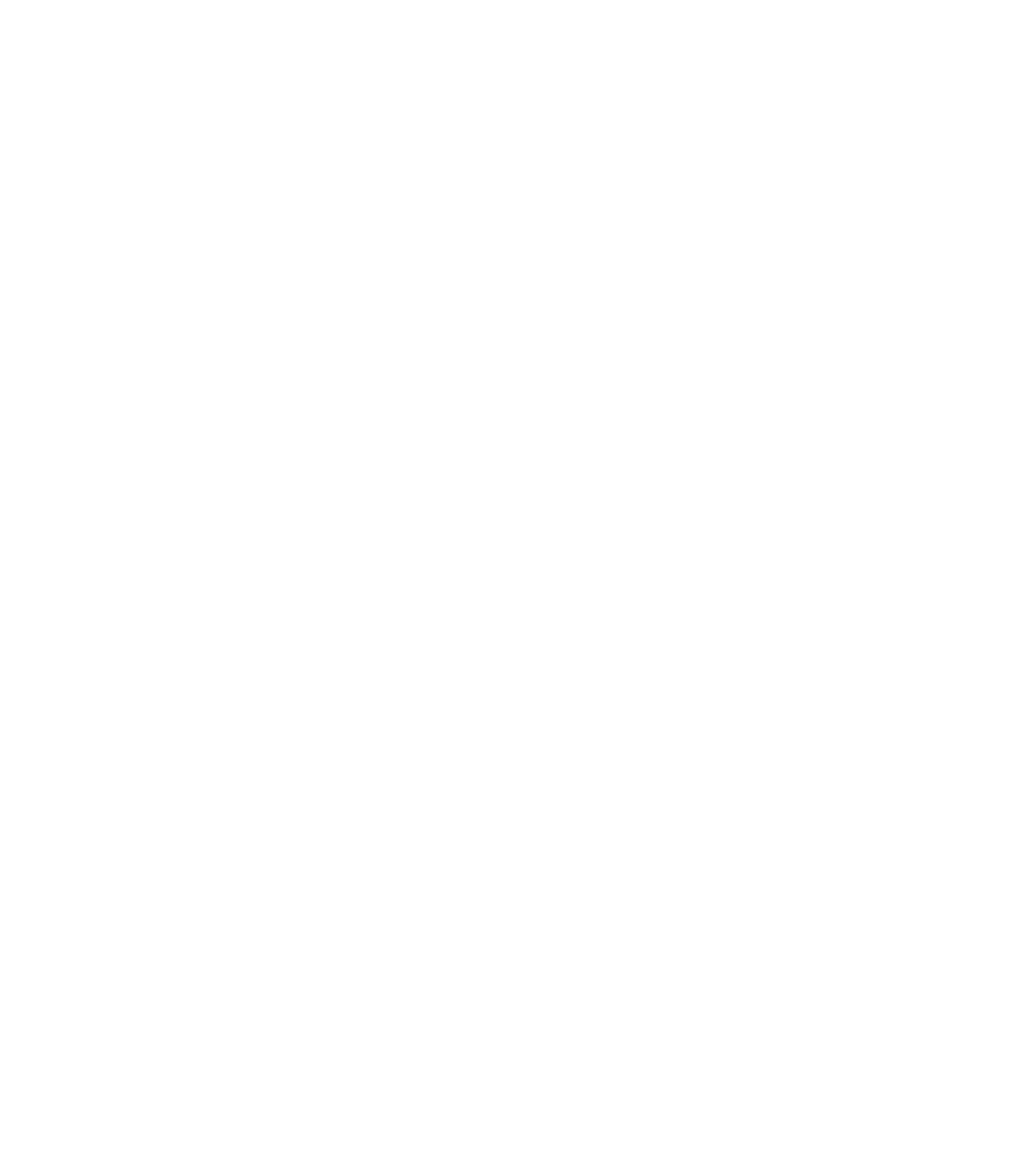
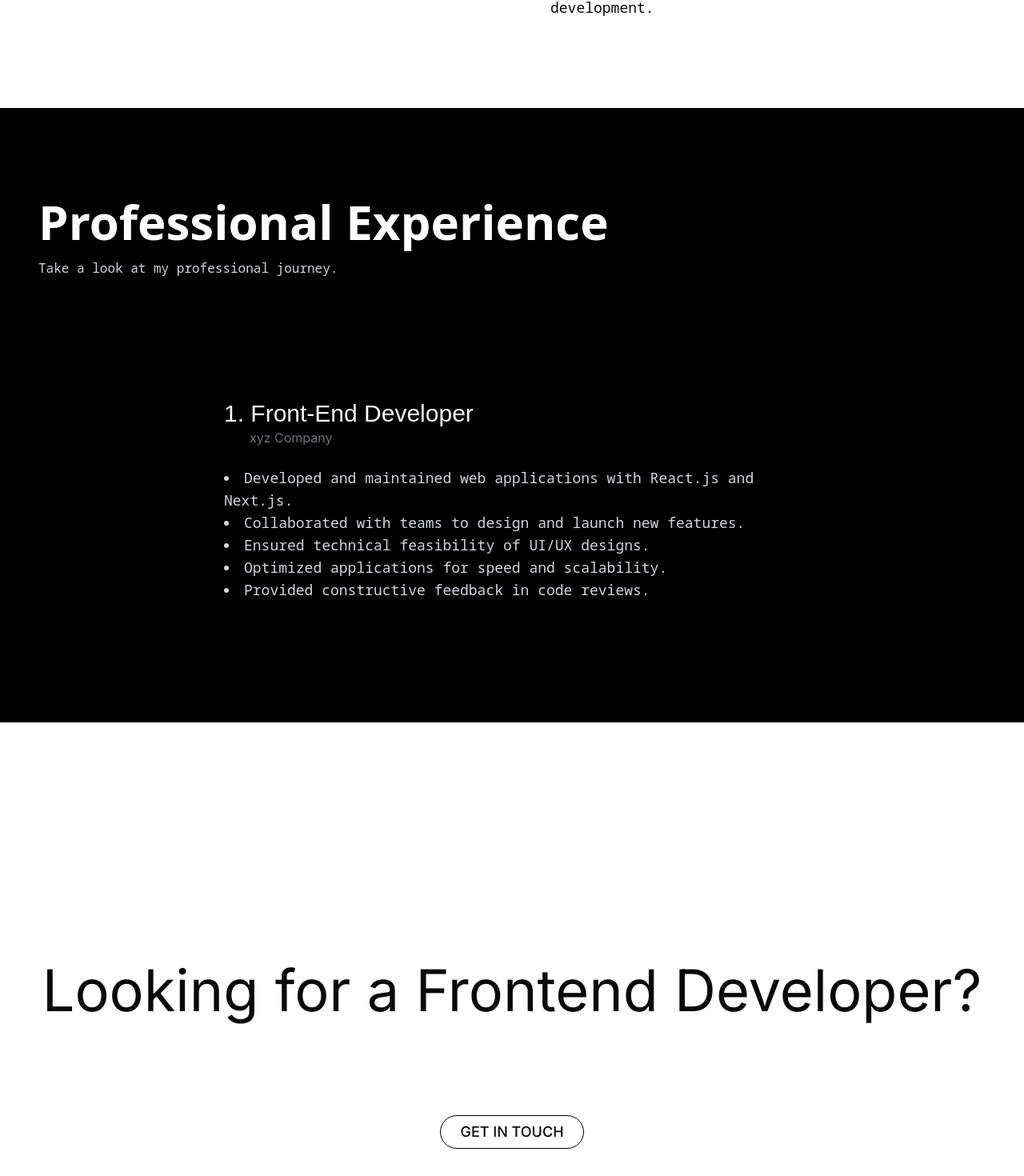
Before and after one commit to imshubhamchavan/official-website, a Next.js app: page /about in a window 1280 px wide. Before the commit this address had no page. Shown: the part 1174-2644 px from the top of the page at 80% size. Before the commit the page ends 1019 px from the top, so only its background shows below. Built offline with nearby package versions, Linux system fonts and the light colour scheme.

Commit message:
some major changes in ui

```diff
--- a/app/portfolio/page.tsx
+++ b/app/about/page.tsx
@@ -2,7 +2,7 @@ import Image from "next/image";
 import myimg from "../../public/me2.jpg";
 import Experience from "../components/experience";
 
-export default function Portfolio() {
+export default function About() {
   return (
     <div>
       <title>About|Shubham Chavan</title>
@@ -65,9 +65,6 @@ export default function Portfolio() {
           </div>
         </div>
       </div>
-        <h1 className=" text-center text-2xl lg:text-4xl rubik-scribble-regular text-gray-700 mb-4">
-          Professional Experience
-        </h1>
       <div className="w-full bg-black">
         <Experience />
       </div>
--- a/app/components/AboutSection.tsx
+++ b/app/components/AboutSection.tsx
@@ -52,9 +52,9 @@ const icons = [
 
 export function AboutSection() {
   return (
-    <div className="  mt-32 font-thin">
+    <div className="  mt-32 font-thin mb-32">
       <div className="flex space-x-8 flex flex-col">
-        <h1 className="text-6xl lg:text-6xl rubik-scribble text-gray-800 ml-5">
+        <h1 className="text-1xl lg:text-6xl rubik-scribble text-gray-800 ml-5">
           Skills and Technologies
         </h1>
         <div className="mt-8 w-2/3 lg:w-1/2 text-left">
@@ -83,12 +83,16 @@ export function AboutSection() {
     >
       <Button
   variant="outline"
-        className="mb-10 flex font-bold hover:bg-red-600 hover:text-white items-center ml-auto bg-white text-red-600 rounded-full border-red-600 px-6 py-4 z-10"
+  className="relative overflow-hidden mb-10 flex font-bold items-center ml-auto bg-white text-red-600 rounded-full border-red-600 px-6 py-4 z-10 group"
   rel="noopener noreferrer"
   title="Download Resume"
 >
+  <span className="relative z-10 flex items-center">
     Download Resume <DownloadIcon className="ml-2" />
+  </span>
+  <span className="absolute inset-0 bg-red-600 transition-all duration-300 ease-in-out transform translate-y-full group-hover:translate-y-0"></span>
 </Button>
+
     </Link>
   </div>
 </Card>
@@ -101,9 +105,6 @@ export function AboutSection() {
           />
         </div>
       </div>
-      <h1 className="text-1xl lg:text-4xl rubik-scribble-regular text-gray-800  text-center mt-20">
-        Resent Projects
-      </h1>
     </div>
   );
 }
--- a/app/components/FavoriteProjects.tsx
+++ b/app/components/FavoriteProjects.tsx
@@ -4,7 +4,7 @@ import { client } from "../lib/sanity";
 import { Button } from "@/components/ui/button";
 import { ChevronRightIcon } from "lucide-react";
 import Link from "next/link";
-import Hireme from "./Hireme";
+
 
 async function getData() {
   const query = `*[_type == 'project'] | order(_createdAt desc) [0...2] {
@@ -29,7 +29,16 @@ export async function FavoriteProjects() {
   return (
     <div>
     <div className="max-w-7xl w-full px-4 md:px-8 mx-auto mt-8 mb-8">
-      <div className="py-10 grid md:grid-cols-2 gap-4 sm:gap-6 md:gap-8 lg:gap-12 grid-cols-1 mt-8">
+    <div className="flex space-x-8 flex flex-col mb-24">
+        <h1 className="text-6xl lg:text-6xl rubik-scribble text-white ml-5 mt-28">
+          Resent Projects
+        </h1>
+        <div className="mt-8 w-2/3 lg:w-1/2 text-left">
+
+        <p className="noto-sans text-gray-300 ">Welcome! Take a moment to explore the diverse range of skills and technologies I utilize. From cutting-edge web technologies and frameworks to essential design tools and programming languages.</p>
+</div>
+      </div>
+    <div className="py-12 grid md:grid-cols-2 gap-2 sm:gap-6 md:gap-8 lg:gap-12 grid-cols-1 ">
           {data.map((item) => (
             <a
               href={item.link}
@@ -37,25 +46,25 @@ export async function FavoriteProjects() {
               className="group block"
               target="_blank"
             >
-            <h2 className="font-normal text-1xl lg:text-2xl hover:underline rubik-scribble text-center text-gray-100">
-              {item.title}
-            </h2>
-            <div className="aspect-w-16 aspect-h-12 overflow-hidden rounded-2xl relative shadow-md mt-3">
+              <div className="aspect-w-12 aspect-h-8 overflow-hidden rounded-2xl relative  shadow-xl">
                 <Image
                   src={item.imageUrl}
                   alt="Image Description"
                   fill
-                className="object-cover group-hover:scale-105 transition-transform duration-500 ease-in-out rounded-2xl p-12"
+                  className="object-cover group-hover:scale-105 transition-transform duration-500 ease-in-out rounded-2xl"
                 />
               </div>
               <div className="mt-4">
-              <p className="mt-1 text-gray-200 line-clamp-3 cinzel-about">
+                <h2 className="font-medium text-lg hover:underline rubik-scribble text-gray-100 mt-8">
+                  {item.title}
+                </h2>
+                <p className="mt-1 text-gray-400 line-clamp-3 cinzel-about mb-6">
                   {item.description}
                 </p>
-              <div className="mt-3 flex flex-wrap gap-2 ">
+                <div className="mt-3 flex flex-wrap gap-2">
                   {item.tags.map((tagItem, index) => (
                     <span
-                    className="inline-flex source-code-pro font-semibold items-center rounded-md bg-primary/10 px-3 py-1.5 text-xs sm:text-sm text-white text-primary ring-2 ring-inset ring-primary/20"
+                      className="inline-flex source-code-pro font-normal text-white ring-white items-center rounded-md bg-primary/10 px-3 py-1.5 text-xs sm:text-sm  text-primary ring-2 ring-inset ring-primary/20"
                       key={index}
                     >
                       {tagItem}
@@ -69,15 +78,14 @@ export async function FavoriteProjects() {
       <div className="text-center">
         {" "}
         <Link href="/projects" passHref>
-        <Button  className="px-6 py-4 z-10 mt-10 rounded-full text-sm border-black hover:text-white hover:bg-black" title="other projects" variant="outline">
+        <Button  className="px-6 py-4 z-10 mt-10 rounded-full text-sm bg-black text-white border-white  hover:text-black hover:bg-white" title="other projects" variant="outline">
           {" "}
           See More
           <ChevronRightIcon className="h-4 w-4" />
         </Button></Link>
-        <h2 className="text-gray-500 font-normal mt-2">take a look at my other projects</h2>
+        <h2 className="text-gray-500 font-normal mt-6 mb-8">take a look at my other projects</h2>
       </div>
-    </div>{""}
-    <Hireme/>
+    </div>{"flex"}
     </div>
   );
 }
--- a/app/components/Footer.tsx
+++ b/app/components/Footer.tsx
@@ -20,7 +20,7 @@ export function Footer() {
         ))}
       </ul> */}
 
-      <a className="noto-sans-mono  text-muted-foreground opacity-50 hover:opacity-100" href="https://github.com/imshubhamchavan/">
+      <a className="noto-sans-mono  text-muted-foreground opacity-80 hover:opacity-100" href="https://github.com/imshubhamchavan/">
       Copyright &copy; {currentYear} | Shubham Chavan
       </a>
     </footer>
--- a/app/components/Hero.tsx
+++ b/app/components/Hero.tsx
@@ -34,7 +34,7 @@ export function Hero() {
     <div className="grid grid-cols-1 lg:grid-cols-3 ">
       <title>Shubham Chavan | Portfolio</title>
       <div className="col-span-1 lg:col-span-2 animate-slide-in h-full min-h-[500px] lg:min-h-[300px] rounded-2xl p-8 mt-16">
-        <h1 className="text-3xl text-bold rubik-scribble-regular text-gray-500 sm:text-3xl lg:text-7xl">
+        <h1 className="text-1xl text-bold rubik-scribble-regular text-gray-500 sm:text-3xl lg:text-7xl">
           SHUBHAM CHAVAN
         </h1>{" "}
         <div className="text-center rubik-scribble-regular text-gray-300">
--- a/app/components/Hireme.tsx
+++ /dev/null
@@ -1,49 +0,0 @@
-import { Button } from "@/components/ui/button";
-import { Avatar, AvatarFallback, AvatarImage } from "@/components/ui/avatar";
-import {
-  HoverCard,
-  HoverCardContent,
-  HoverCardTrigger,
-} from "@/components/ui/hover-card";
-import { EnvelopeClosedIcon, LinkedInLogoIcon,PersonIcon } from "@radix-ui/react-icons";
-
-export default function Hireme() {
-  return (
-    <div className="flex flex-col items-center justify-center bg-white h-screen relative overflow-hidden">
-      <div className="flex space-x-4"></div>
-      <h1 className="text-6xl font-normal mt-8 mb-20">
-        Looking for a Frontend Developer?
-      </h1>
-      <HoverCard>
-        <HoverCardTrigger asChild>
-          <Button
-            variant="outline"
-            className="noto-sans-mono px-6 py-4 z-10 mt-10 rounded-full text-lg border-black hover:text-white hover:bg-black"
-          ><span><a href="mailto:imshubhamchavan@gmail.com">GET IN TOUCH</a></span>
-
-          </Button>
-        </HoverCardTrigger>
-        <HoverCardContent className="w-80">
-        <div className="flex justify-between space-x-4">
-          <Avatar>
-            <AvatarImage src="https://github.com/shubhamzone.png" />
-            <AvatarFallback><PersonIcon/></AvatarFallback>
-          </Avatar>
-          <div className="space-y-1">
-            <h4 className="text-sm font-semibold">Shubham Chavan</h4>
-            <div className="text-sm flex mt-4">
-              <EnvelopeClosedIcon className="mr-3" /><a href="mailto:imshubhamchavan@gmail.com">iamshubhamchavan@gmail.com</a>
-            </div>
-            <div className="text-sm flex mt-8">
-              <LinkedInLogoIcon className="mr-3" /><a href="https://www.linkedin.com/in/shubham--chavan/">Shubham Chavan | LinkedIn</a>
-            </div>
-          </div>
-        </div>
-      </HoverCardContent>
-      </HoverCard>
-      <h1 className="w-full text-7xl font-extrabold text-gray-200 sm:text-8xl lg:text-12xl text-center absolute bottom-0 z-0 overflow-hidden">
-        Hire Me
-      </h1>
-    </div>
-  );
-}
--- a/app/components/Navbar.tsx
+++ b/app/components/Navbar.tsx
@@ -32,7 +32,7 @@ export const navigationItems = [
   },
   {
     name: "About",
-    href: "/portfolio",
+    href: "/about",
   },
 ];
 
--- a/app/components/experience.tsx
+++ b/app/components/experience.tsx
@@ -1,12 +1,25 @@
 export default function Experience() {
   return (
-    <div className="max-w-3xl mx-auto p-6 text-white">
-      <div className="mb-8">
-        <h1 className="text-2xl sm:text-2xl lg:text-3xl font-bold rubik">Front-End Developer</h1>
-        <h3 className=" text-muted-foreground  mb-6">xyz Company</h3>
-        <ul className="list-disc list-inside mt-4 text-lg">
+    <div className="flex flex-col">
+      <h1 className="text-6xl lg:text-6xl rubik-scribble text-white mt-28 ml-12">
+        Professional Experience
+      </h1>
+      <div className="mt-4 w-2/3 lg:w-1/2 text-left ml-12">
+        <p className="noto-sans text-gray-300 font-bold">
+          Take a look at my professional journey.
+        </p>
+      </div>
+      <div className="max-w-3xl mx-auto p-6">
+        {/* experience section */}
+        <div className="mb-32 mt-32 items-center">
+          <h1 className="text-2xl sm:text-2xl lg:text-3xl text-gray-50 font-bold rubik">
+            1. Front-End Developer
+          </h1>
+          <h3 className="text-muted-foreground mb-6 ml-8">xyz Company</h3>
+          <ul className="list-disc list-inside mt-4 text-lg noto-sans text-gray-300">
             <li>
-            Developed and maintained web applications with React.js and Next.js.
+              Developed and maintained web applications with React.js and
+              Next.js.
             </li>
             <li>Collaborated with teams to design and launch new features.</li>
             <li>Ensured technical feasibility of UI/UX designs.</li>
@@ -15,5 +28,6 @@ export default function Experience() {
           </ul>
         </div>
       </div>
+    </div>
   );
 }
--- /dev/null
+++ b/app/hireme/page.tsx
@@ -0,0 +1,73 @@
+import { Button } from "@/components/ui/button";
+import { Avatar, AvatarFallback, AvatarImage } from "@/components/ui/avatar";
+import {
+  HoverCard,
+  HoverCardContent,
+  HoverCardTrigger,
+} from "@/components/ui/hover-card";
+import {
+  EnvelopeClosedIcon,
+  LinkedInLogoIcon,
+  PersonIcon,
+  Link1Icon,
+  HomeIcon,
+} from "@radix-ui/react-icons";
+
+export default function Hireme() {
+  return (
+    <div className="flex flex-col items-center justify-center bg-white h-screen relative overflow-hidden">
+      <div className="flex space-x-4"></div>
+      <h1 className="text-1xl sm:text-3xl lg:text-7xl font-normal mt-8 mb-20">
+        Looking for a Frontend Developer?
+      </h1>
+      <HoverCard>
+        <HoverCardTrigger asChild>
+          <Button
+            variant="outline"
+            className="relative overflow-hidden px-6 py-5 z-10 mt-10 rounded-full text-lg border-black hover:text-white group"
+          >
+            <span className="relative z-10">
+              <a href="mailto:imshubhamchavan@gmail.com">GET IN TOUCH</a>
+            </span>
+            <span className="absolute inset-0 bg-black transition-all duration-300 ease-in-out transform translate-y-full group-hover:translate-y-0"></span>
+          </Button>
+        </HoverCardTrigger>
+        <HoverCardContent className="w-80">
+          <div className="flex justify-between space-x-4">
+            <Avatar>
+              <AvatarImage src="https://github.com/shubhamzone.png" />
+              <AvatarFallback>
+                <PersonIcon />
+              </AvatarFallback>
+            </Avatar>
+            <div className="space-y-1">
+              <h4 className="text-sm font-semibold">Shubham Chavan</h4>
+
+              <div className="text-sm flex mt-4">
+                <EnvelopeClosedIcon className="mr-3" />
+                <a href="mailto:imshubhamchavan@gmail.com">
+                  iamshubhamchavan@gmail.com
+                </a>
+              </div>
+              <div className="text-sm flex mt-8">
+                <LinkedInLogoIcon className="mr-3" />
+                <a href="https://www.linkedin.com/in/shubham--chavan/">
+                  Shubham Chavan | LinkedIn
+                </a>
+              </div>
+              <div className="text-sm flex mt-4">
+                <Link1Icon className="mr-3" />
+                <a href="https://drive.google.com/file/d/1V8weoHW9mA-hRoMivTrTTKVVxD_YS6sX/view?usp=sharing">
+                  Resume
+                </a>
+              </div>
+            </div>
+          </div>
+        </HoverCardContent>
+      </HoverCard>
+      <h1 className="w-full text-7xl font-extrabold text-gray-200 sm:text-8xl lg:text-12xl text-center absolute bottom-0 z-0 overflow-hidden">
+        Hire Me
+      </h1>
+    </div>
+  );
+}
--- a/app/layout.tsx
+++ b/app/layout.tsx
@@ -3,6 +3,7 @@ import { Inter } from "next/font/google";
 import "./globals.css";
 import { Navbar } from "./components/Navbar";
 import { Footer } from "./components/Footer";
+import Hireme from "./hireme/page";
 
 const inter = Inter({ subsets: ["latin"] });
 
@@ -83,6 +84,7 @@ export default function RootLayout({
       <body className={inter.className}>
         <Navbar />
         {children}
+        <Hireme/>
         <Footer />
       </body>
     </html>
--- a/app/page.tsx
+++ b/app/page.tsx
@@ -2,6 +2,7 @@ import { Hero } from "./components/Hero";
 import { SectionTwo } from "./components/SectionTwo";
 import { AboutSection } from "./components/AboutSection";
 import { FavoriteProjects } from "./components/FavoriteProjects";
+
 
 export default function Home() {
   return (
@@ -13,6 +14,7 @@ export default function Home() {
       </div>
       <div className="w-full bg-black">
         <FavoriteProjects />
+
       </div>
     </div>
   );
```
Lines whose indentation alone changed are shown as unchanged.
